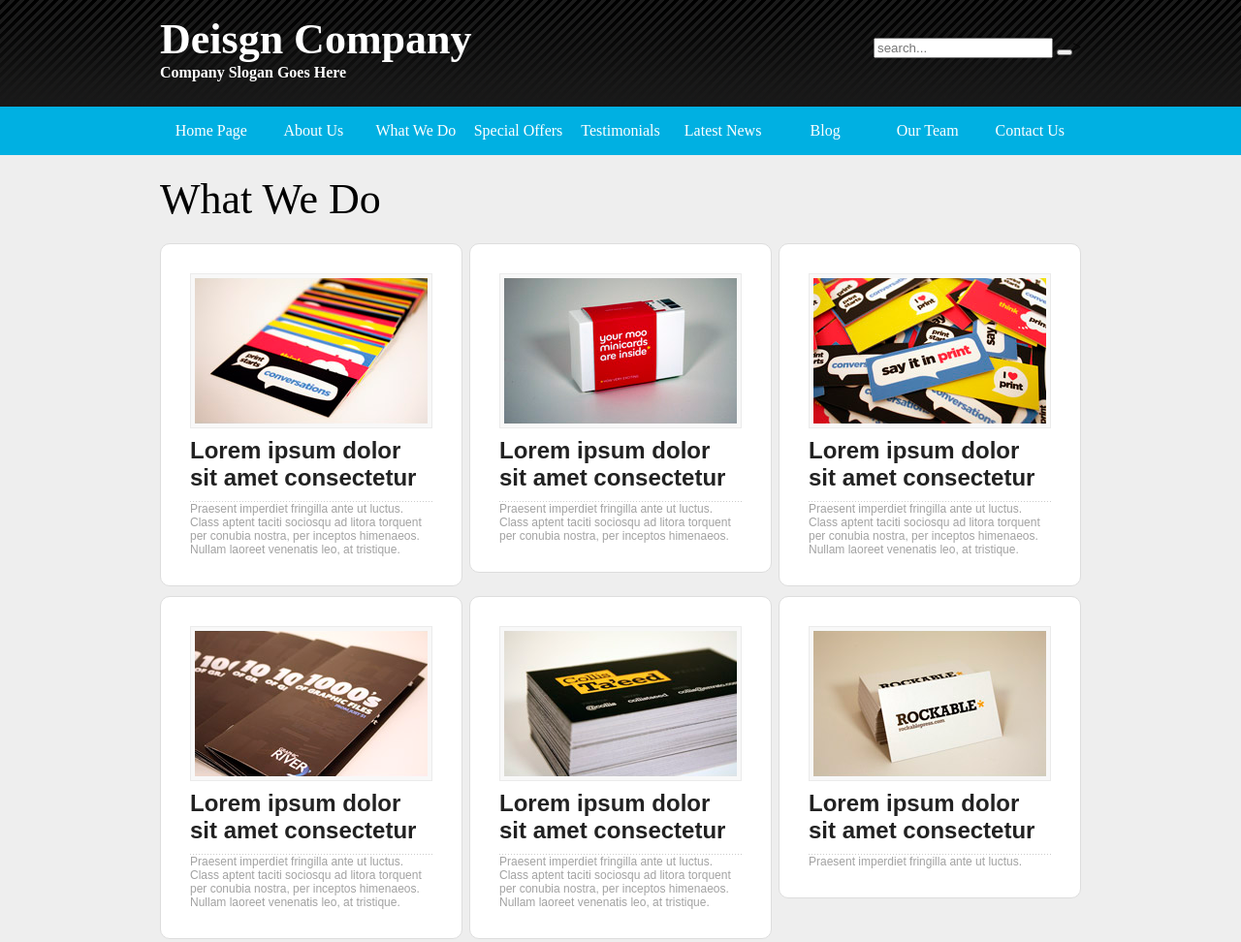
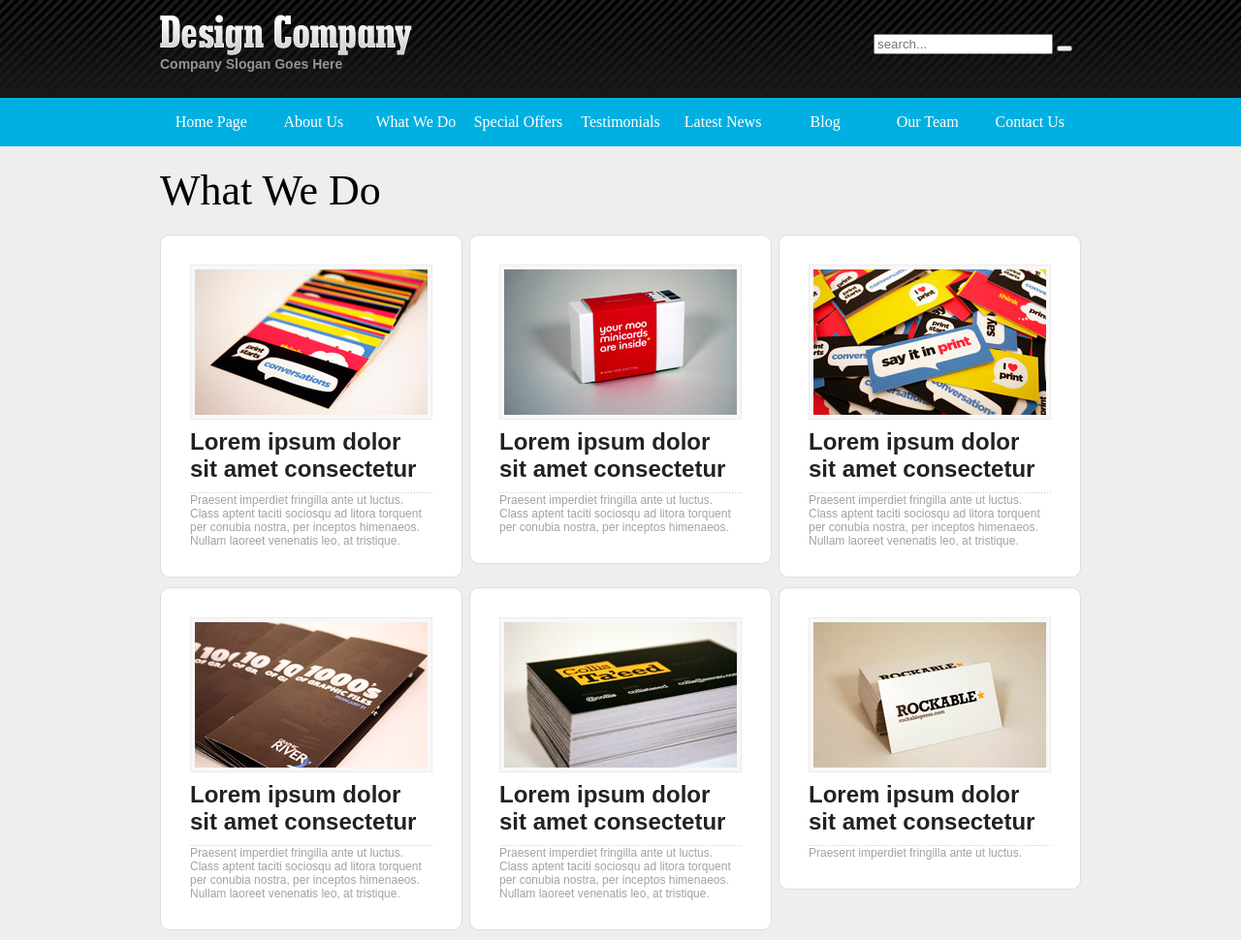
Before and after one commit to SFitOS/portfolio, a plain HTML site: page index.html in a window 1280 px wide. Shown: the whole page at 97% size. Drawn offline with Linux system fonts and the light colour scheme.

Commit message:
edit logo

```diff
--- a/css/style.css
+++ b/css/style.css
@@ -30,10 +30,18 @@ font-size: 44px;
 }
 
 .logo-name a{
-    color: #ffffff;
+    display: block;
+    position: relative;
+    background: url('../pic/DesignCompany.png');
+    width: 260px;
+    height: 42px;
+    background-repeat: no-repeat;
+    text-indent: -9000px;
 }
 .logo-slogan a{
-    color: #ffffff;
+    color: #949494;
+    font-family: Arial, sans-serif;
+    font-size: 14px;
 }
 .naigation {
     width: 950px;
```
